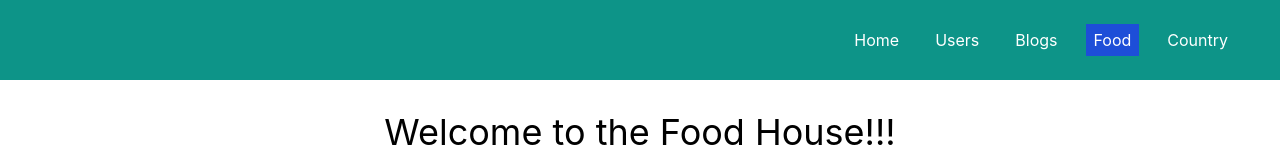
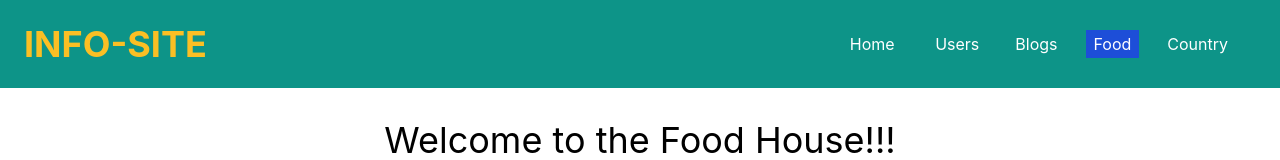
Before and after one commit to EhsanEIK/info-site-react-router-app, a React (Create React App) app: page /food in a window 1280 px wide. Shown: the top 160 px of the page. Built offline with nearby package versions, Linux system fonts and the light colour scheme; no server answers.

Commit message:
added website name in navbar

```diff
--- a/src/components/Blogs/Blogs.js
+++ b/src/components/Blogs/Blogs.js
@@ -4,7 +4,7 @@ import Blog from '../Blog/Blog';
 
 const Blogs = () => {
     const blogs = useLoaderData();
-    console.log(blogs)
+    // console.log(blogs);
     return (
         <div>
             <h2 className='text-center text-4xl mb-5'>Here are all Blogs</h2>
--- a/src/components/Cart/Cart.js
+++ b/src/components/Cart/Cart.js
@@ -17,7 +17,7 @@ const Cart = ({ cart, handleDeleteCart }) => {
                 <ol className='text-lg list-decimal pl-5'>
                     {
                         cart.map(item =>
-                            <li>{item.strMeal} : <span className='bg-red-400 text-base text-blue-700 font-bold border-2 rounded-md px-2'>{item.quantity}</span></li>)
+                            <li key={item.idMeal}>{item.strMeal} : <span className='bg-red-400 text-base text-blue-700 font-bold border-2 rounded-md px-2'>{item.quantity}</span></li>)
                     }
                 </ol>
             </div>
--- a/src/components/Food/Food.js
+++ b/src/components/Food/Food.js
@@ -53,6 +53,7 @@ const Food = () => {
         deleteCartFromDb();
         setCart([]);
     }
+
     return (
         <div>
             <h2 className='text-center text-4xl mb-3'>Welcome to the Food House!!!</h2>
--- a/src/components/Header/Header.js
+++ b/src/components/Header/Header.js
@@ -3,12 +3,17 @@ import { NavLink } from 'react-router-dom';
 
 const Header = () => {
     return (
-        <nav className='bg-teal-600 text-white flex justify-end p-6'>
-            <NavLink className={({ isActive }) => isActive ? 'bg-blue-700 mr-5 py-1 px-2' : 'mr-5 py-1 px-2'} to='/home'>Home</NavLink>
-            <NavLink className={({ isActive }) => isActive ? 'bg-blue-700 mr-5 py-1 px-2' : 'mr-5 py-1 px-2'} to='/users' > Users</NavLink >
-            <NavLink className={({ isActive }) => isActive ? 'bg-blue-700 mr-5 py-1 px-2' : 'mr-5 py-1 px-2'} to='/blogs'>Blogs</NavLink>
-            <NavLink className={({ isActive }) => isActive ? 'bg-blue-700 mr-5 py-1 px-2' : 'mr-5 py-1 px-2'} to='/food'>Food</NavLink>
-            <NavLink className={({ isActive }) => isActive ? 'bg-blue-700 mr-5 py-1 px-2' : 'mr-5 py-1 px-2'} to='/countries'>Country</NavLink>
+        <nav className='bg-teal-600 text-white flex justify-between items-center p-6'>
+            <div>
+                <h2 className='text-4xl font-bold text-amber-400'>INFO-SITE</h2>
+            </div>
+            <div>
+                <NavLink className={({ isActive }) => isActive ? 'bg-blue-700 mr-5 py-1 px-2' : 'mr-5 py-1 px-2'} to='/home'>Home</NavLink>
+                <NavLink className={({ isActive }) => isActive ? 'bg-blue-700 mr-5 py-1 px-2' : 'mr-5 py-1 px-2'} to='/users' > Users</NavLink >
+                <NavLink className={({ isActive }) => isActive ? 'bg-blue-700 mr-5 py-1 px-2' : 'mr-5 py-1 px-2'} to='/blogs'>Blogs</NavLink>
+                <NavLink className={({ isActive }) => isActive ? 'bg-blue-700 mr-5 py-1 px-2' : 'mr-5 py-1 px-2'} to='/food'>Food</NavLink>
+                <NavLink className={({ isActive }) => isActive ? 'bg-blue-700 mr-5 py-1 px-2' : 'mr-5 py-1 px-2'} to='/countries'>Country</NavLink>
+            </div>
         </nav>
     );
 };
```
